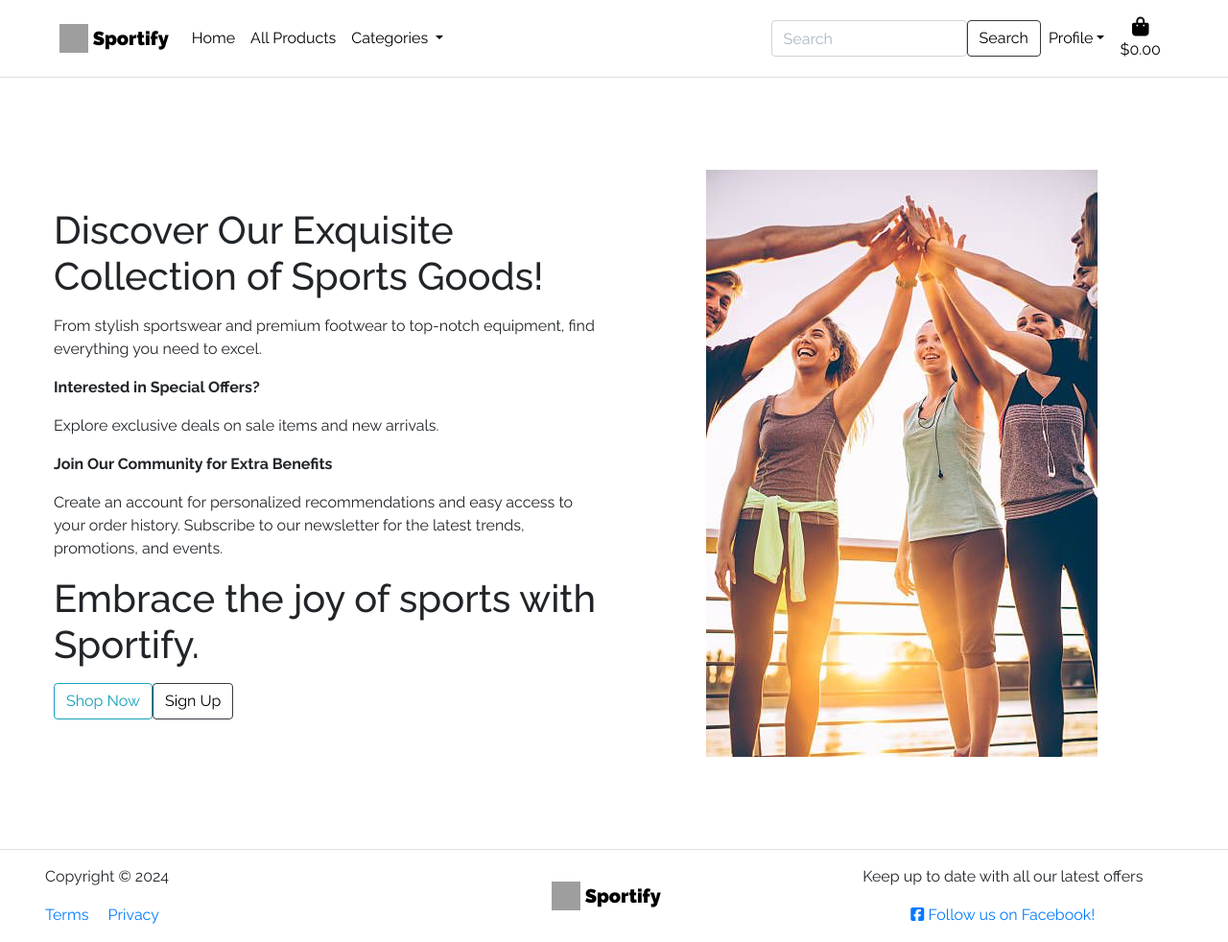
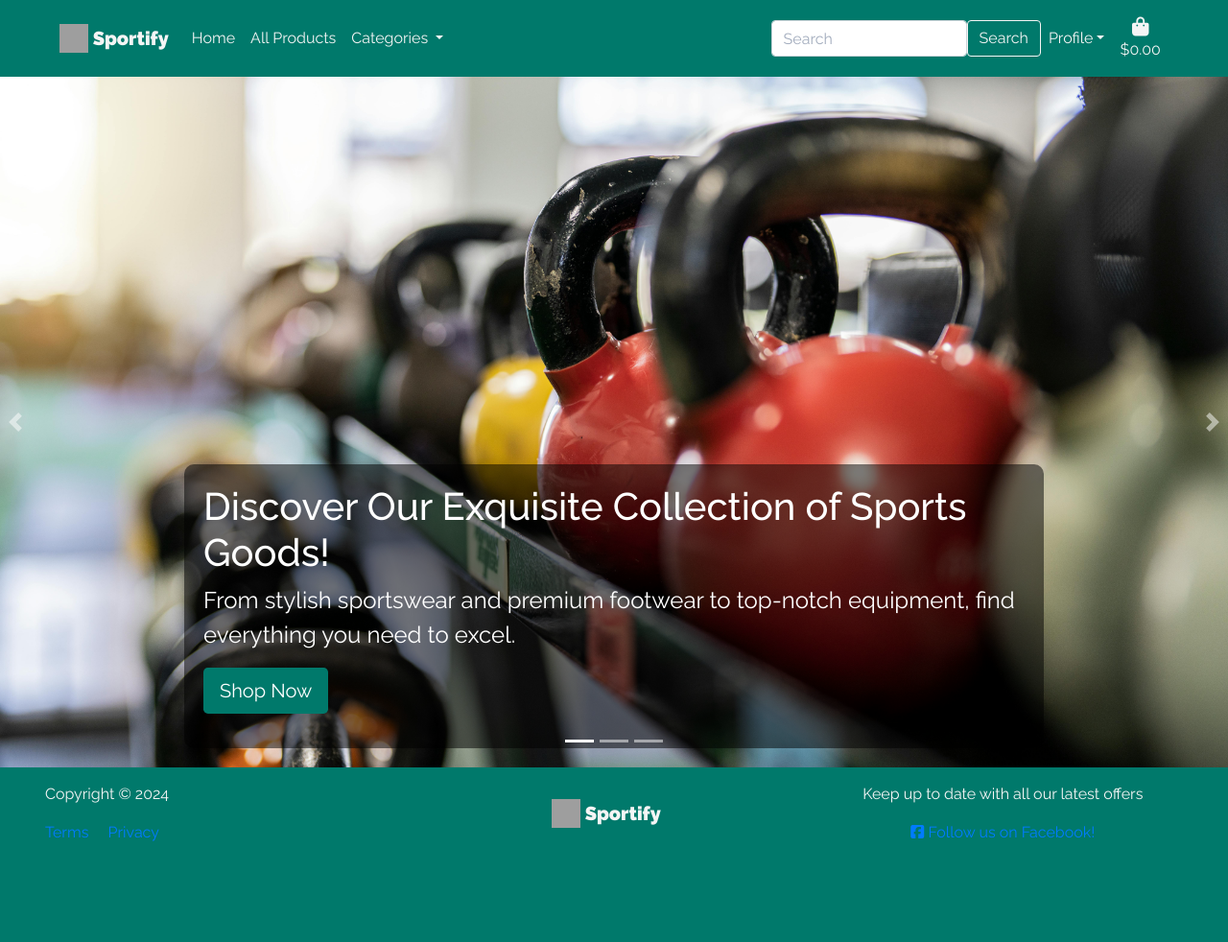
Before and after one commit to MartsyniukOlena/sportify, a Django app: template home/templates/home/index.html in a window 1280 px wide. Shown: the whole page at 96% size. After the commit the page ends 877 px from the top, so only its background shows below. Run offline with Django 3.2, Linux system fonts and the light colour scheme; the template is opened without the code that fills it, so the values that code supplies are empty; some libraries are stand-ins or nearby versions; grey boxes are pictures that could not be loaded.

Commit message:
Restyle navbar, add carousel to index page, remove favourities field from product model

```diff
--- a/home/templates/home/index.html
+++ b/home/templates/home/index.html
@@ -2,25 +2,56 @@
 {% load static %}
 
 {% block content %}
-<div class="container col-xxl-8 px-4 py-5">
-  <div class="row flex-lg-row-reverse align-items-center g-5 py-5">
-    <div class="col-10 col-sm-8 col-lg-6">
-      <img src="/media/group-athletes.jpg" class="d-block mx-lg-auto img-fluid" alt="" loading="lazy">
+
+<div id="myCarousel" class="carousel slide pointer-event" data-ride="carousel">
+  <ol class="carousel-indicators">
+    <li data-target="#myCarousel" data-slide-to="0" class="active"></li>
+    <li data-target="#myCarousel" data-slide-to="1"></li>
+    <li data-target="#myCarousel" data-slide-to="2"></li>
+  </ol>
+  <div class="carousel-inner">
+    <div class="carousel-item active">
+      <img  src="media/kettlebells.jpg" role="img" width="100%" height="100%" alt="Kettlebells on Racks Inside a Gym">
+      <div class="container">
+        <div class="carousel-caption text-left">
+          <h1>Discover Our Exquisite Collection of Sports Goods!</h1>
+          <p>From stylish sportswear and premium footwear to top-notch equipment, find everything you need to excel.</p>
+          <p><a class="btn btn-lg" href="{% url 'products' %}">Shop Now</a></p>
+        </div>
+      </div>
     </div>
-    <div class="col-lg-6">
-      <h1 class="display-5 fw-bold text-body-emphasis lh-1 mb-3">Discover Our Exquisite Collection of Sports Goods!</h1>
-      <p class="">From stylish sportswear and premium footwear to top-notch equipment, find everything you need to excel.</p>
-      <p class="font-weight-bold">Interested in Special Offers?</p>
-      <p class="">Explore exclusive deals on sale items and new arrivals.</p>
-      <p class="font-weight-bold">Join Our Community for Extra Benefits</p>
-      <p class="">Create an account for personalized recommendations and easy access to your order history. Subscribe to our newsletter for the latest trends, promotions, and events.</p>
-      <h1 class="display-5 fw-bold text-body-emphasis lh-1 mb-3">Embrace the joy of sports with Sportify.</h1>
-      <div class="d-grid gap-2 d-md-flex justify-content-md-start">
-        <a class="btn btn-outline-info" href="{% url 'products' %}">Shop Now</a>
-        <a class="btn btn-outline-dark" href="{% url 'account_signup' %}">Sign Up</a>
+    <div class="carousel-item">
+      <img  src="media/clothes.jpg" role="img" width="100%" height="100%" alt="A Person Holding a Pile of Folded Clothes">
+
+      <div class="container">
+        <div class="carousel-caption">
+          <h1>Interested in Special Offers?</h1>
+          <p>Explore exclusive deals on sale items and new arrivals.</p>
+          <p><a class="btn btn-lg" href="{% url 'products' %}?category=new-arrivals,sale">Browse Special Offers</a></p>
+        </div>
+      </div>
+    </div>
+    <div class="carousel-item">
+      <img  src="media/people.jpg" role="img" width="100%" height="100%" alt="Group of People Lying at a Basketball Court">
+
+      <div class="container">
+        <div class="carousel-caption text-right">
+          <h1>Join Our Community for Extra Benefits</h1>
+          <p>Create an account for personalized recommendations and easy access to your order history. Subscribe to our newsletter for the latest trends, promotions, and events.</p>
+          <p><a class="btn btn-lg" href="{% url 'account_signup' %}">Sign Up</a></p>
+        </div>
       </div>
     </div>
   </div>
+  <button class="carousel-control-prev" type="button" data-target="#myCarousel" data-slide="prev">
+    <span class="carousel-control-prev-icon" aria-hidden="true"></span>
+    <span class="sr-only">Previous</span>
+  </button>
+  <button class="carousel-control-next" type="button" data-target="#myCarousel" data-slide="next">
+    <span class="carousel-control-next-icon" aria-hidden="true"></span>
+    <span class="sr-only">Next</span>
+  </button>
 </div>
 
+
 {% endblock %}
--- a/products/models.py
+++ b/products/models.py
@@ -23,7 +23,6 @@
     name = models.CharField(max_length=254)
     description = models.TextField()
     has_sizes = models.BooleanField(default=False, null=True, blank=True)
-    has_color = models.BooleanField(default=False, null=True, blank=True)
     price = models.DecimalField(max_digits=6, decimal_places=2)
     image_url = models.URLField(max_length=1024, null=True, blank=True)
     image = models.ImageField(null=True, blank=True)
--- a/products/templates/products/products.html
+++ b/products/templates/products/products.html
@@ -79,17 +79,13 @@
             <div class="col">
                 <div class="card shadow-sm">
                     {% if product.image %}
-                    <a href="{% url 'product_detail' product.id %}">
                         <img class="card-img-top img-fluid" src="{{ product.image.url }}" alt="{{ product.name }}">
-                    </a>
                     {% else %}
-                    <a href="{% url 'product_detail' product.id %}">
                         <img class="card-img-top img-fluid" src="{{ MEDIA_URL }}noimage.png" alt="{{ product.name }}">
-                    </a>
                     {% endif %}
                     <div class="card-body">
                         <h3 class="card-text">
-                            {{ product.name }}
+                            <a href="{% url 'product_detail' product.id %}">{{ product.name }}</a>
                         </h3>
                         {% if product.category %}
                         <p class="small mt-1 mb-0">
--- a/sportify/settings.py
+++ b/sportify/settings.py
@@ -27,7 +27,7 @@
 SECRET_KEY = os.environ.get('SECRET_KEY', '')
 
 # SECURITY WARNING: don't run with debug turned on in production!
-DEBUG = 'DEVELOPMENT' in os.environ
+DEBUG = True
 
 ALLOWED_HOSTS = ['sportify-159230267d12.herokuapp.com', '.gitpod.io']
 
--- a/static/css/base.css
+++ b/static/css/base.css
@@ -28,17 +28,105 @@
 }
 
 input[name='q']::placeholder {
-  color: #aab7c4;
-}
-
-
-.navbar-brand, .nav-link, .navbar-toggler-icon, .btn-outline-dark {
-  color: black;
+  color: #A2ACBD;
 }
 
 .navbar-brand {
   font-weight: 900;
 }
+
+header, footer {
+  background-color: #00796B;
+}
+
+footer p {
+  color: #F5F5F5;
+}
+
+.navbar-brand, .nav-link, .dropdown-item, .navbar-toggler {
+  color: #F5F5F5;
+}
+
+.navbar-brand:hover, .nav-link:hover, .navbar-toggler:hover, .dropdown-item:hover {
+  color: #FFC107;
+}
+
+.dropdown-menu {
+  background-color: #00796B;
+  border: none;
+}
+
+.dropdown-header, .dropdown-divider {
+  border-color: #004D40;
+  color: #F5F5F5;
+}
+
+.dropdown-item {
+  color: #F5F5F5;
+}
+
+.dropdown-item:hover {
+  background-color: #004D40;
+}
+
+.btn-outline-dark {
+  color: #F5F5F5;
+  border-color: #F5F5F5;
+}
+
+.btn-outline-dark:hover {
+  color: #00796B;
+  background-color: #FFC107; /* Light grey color */
+  border-color: #FFC107; /* Light grey color */
+}
+
+
+/* .................................... Carousel */
+#myCarousel {
+  height: 90vh;
+}
+
+.carousel-inner {
+  height: 100%;
+}
+
+.carousel-item {
+  height: 100%;
+}
+
+.carousel-item img {
+  object-fit: cover;
+  width: 100%;
+  height: 100%;
+}
+
+.carousel-control-next, .carousel-control-prev {
+  width: auto;
+  background: none;
+  border-radius: 0;
+  border: none;
+}
+
+
+.carousel-caption {
+  background: rgba(0, 0, 0, 0.5);
+  padding: 20px;
+  border-radius: 10px;
+}
+.carousel-caption h1, .carousel-caption p {
+  color: #fff;
+}
+
+.carousel-caption p {
+  font-size: 1.5em;
+}
+
+.carousel-caption .btn {
+  font-size: 900;
+  background-color: #00796B;
+  color: #fff;
+}
+
 
 /* ------------------------------- bootstrap toasts */
 
--- a/templates/base.html
+++ b/templates/base.html
@@ -9,6 +9,7 @@
     <meta name="viewport" content="width=device-width, initial-scale=1">
 
     {% block corecss %}
+        <link href="carousel.css" rel="stylesheet">
         <link rel="stylesheet" href="https://stackpath.bootstrapcdn.com/bootstrap/4.4.1/css/bootstrap.min.css" integrity="sha384-Vkoo8x4CGsO3+Hhxv8T/Q5PaXtkKtu6ug5TOeNV6gBiFeWPGFN9MuhOf23Q9Ifjh" crossorigin="anonymous">
         <link rel="stylesheet" href="{% static 'css/base.css' %}">
     {% endblock %}
@@ -27,10 +28,8 @@
         <!-- Font Awesome -->
         <script src="https://kit.fontawesome.com/2608d92977.js" crossorigin="anonymous"></script>
         <!-- Bootstrap -->
-        <script src="https://ajax.googleapis.com/ajax/libs/jquery/3.5.1/jquery.min.js"></script>
-        <script src="https://cdn.jsdelivr.net/npm/popper.js@1.16.1/dist/umd/popper.min.js" integrity="sha384-9/reFTGAW83EW2RDu2S0VKaIzap3H66lZH81PoYlFhbGU+6BZp6G7niu735Sk7lN" crossorigin="anonymous"></script>
-        <script src="https://cdn.jsdelivr.net/npm/bootstrap@4.6.2/dist/js/bootstrap.min.js" integrity="sha384-+sLIOodYLS7CIrQpBjl+C7nPvqq+FbNUBDunl/OZv93DB7Ln/533i8e/mZXLi/P+" crossorigin="anonymous"></script>
-
+        <script src="https://cdn.jsdelivr.net/npm/jquery@3.5.1/dist/jquery.slim.min.js" integrity="sha384-DfXdz2htPH0lsSSs5nCTpuj/zy4C+OGpamoFVy38MVBnE+IbbVYUew+OrCXaRkfj" crossorigin="anonymous"></script>
+        <script src="https://cdn.jsdelivr.net/npm/bootstrap@4.6.2/dist/js/bootstrap.bundle.min.js" integrity="sha384-Fy6S3B9q64WdZWQUiU+q4/2Lc9npb8tCaSX9FK7E8HnRr0Jz8D6OP9dO5Vg3Q9ct" crossorigin="anonymous"></script>
         <!-- Stripe -->
         <script src="https://js.stripe.com/v3/"></script>
     {% endblock %}
@@ -43,7 +42,7 @@
 
 <body>
     <header>
-        <nav class="navbar navbar-expand-xl sticky-top border-bottom">
+        <nav class="navbar navbar-expand-xl sticky-top">
             <div class="container">
                 <a class="navbar-brand" href="{% url 'home' %}">
                     <img src="/docs/4.6/assets/brand/bootstrap-solid.svg" width="30" height="30"
@@ -102,18 +101,17 @@
                             <div class="dropdown-menu">
                                 {% if user.is_authenticated %}
                                 {% if request.user.is_superuser %}
-                                <a class="dropdown-item nav-link text-dark" aria-current="page"
-                                    href="{% url 'add_product' %}">Add
-                                    Product</a>
+                                <a class="dropdown-item nav-link" aria-current="page"
+                                    href="{% url 'add_product' %}">Add Product</a>
                                 {% endif %}
-                                <a class="dropdown-item nav-link text-dark" aria-current="page"
+                                <a class="dropdown-item nav-link" aria-current="page"
                                     href="{% url 'account_logout' %}">Sign Out</a>
-                                <a class="dropdown-item nav-link text-dark" aria-current="page"
+                                <a class="dropdown-item nav-link" aria-current="page"
                                     href="{% url 'profile' %}">My
                                     Account</a>
 
                                 {% else %}
-                                <a class="dropdown-item nav-link text-dark" aria-current="page"
+                                <a class="dropdown-item nav-link" aria-current="page"
                                     href="{% url 'account_signup' %}">Sign Up</a>
                                 <a class="nav-link text-dark" aria-current="page" href="{% url 'account_login' %}">Sign
                                     In</a>
@@ -170,10 +168,10 @@
     {% block product_detail %}
     {% endblock %}
 
-    <footer class="footer mt-auto py-3 border-top">
+    <footer class="footer mt-auto py-3">
         <div class="container">
             <div class="row align-items-center justify-content-between">
-                        <div class="col-md-6 col-lg-4">
+                        <div class="col-md-4 col-lg-4">
                             <p class="copyright">
                                 Copyright ©
                                 <script>
```
Also changed, not shown: products/templates/products/product_detail.html (+4 -13 lines), media/22bf7dbceb7ced1253b6a413dcbdb99b.jpg (added), media/8b7b26a823c896bd76a180e544abcd10.jpg (deleted), media/clothes.jpg (added), media/group-athletes.jpg (deleted), media/kettlebells.jpg (added), media/sport-accessories.jpg (added), products/migrations/0006_auto_20240523_0832.py (added), products/migrations/0007_remove_product_favorites.py (added), 1 other file.
